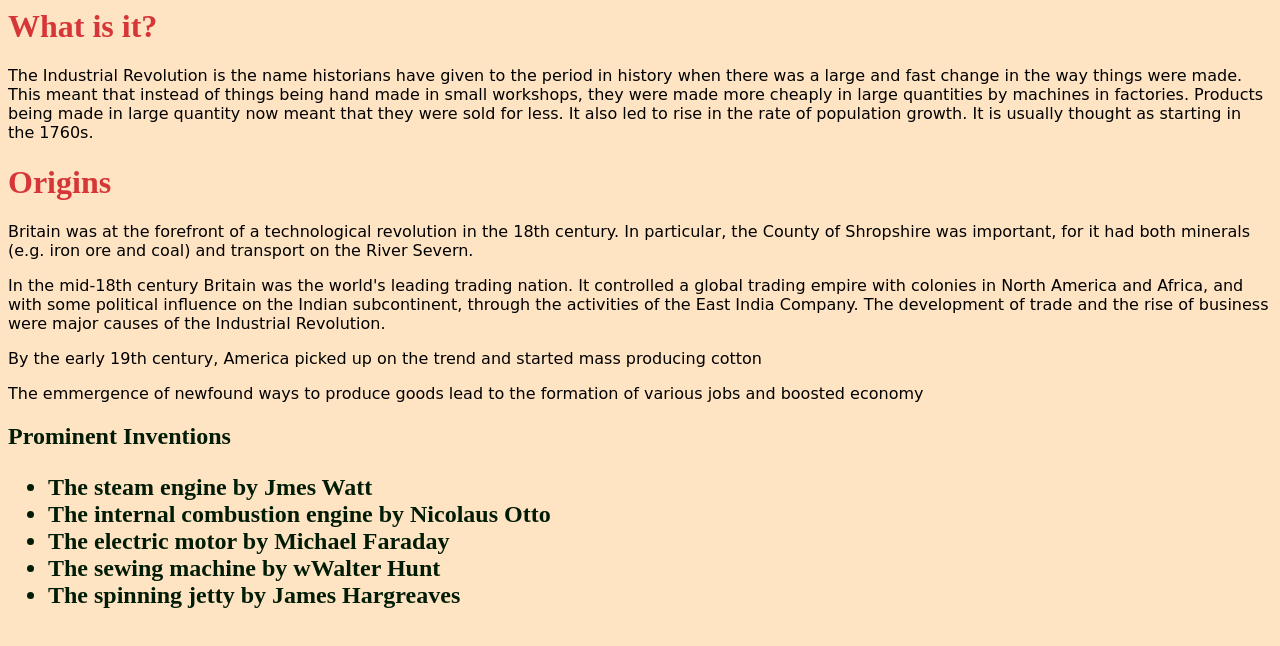
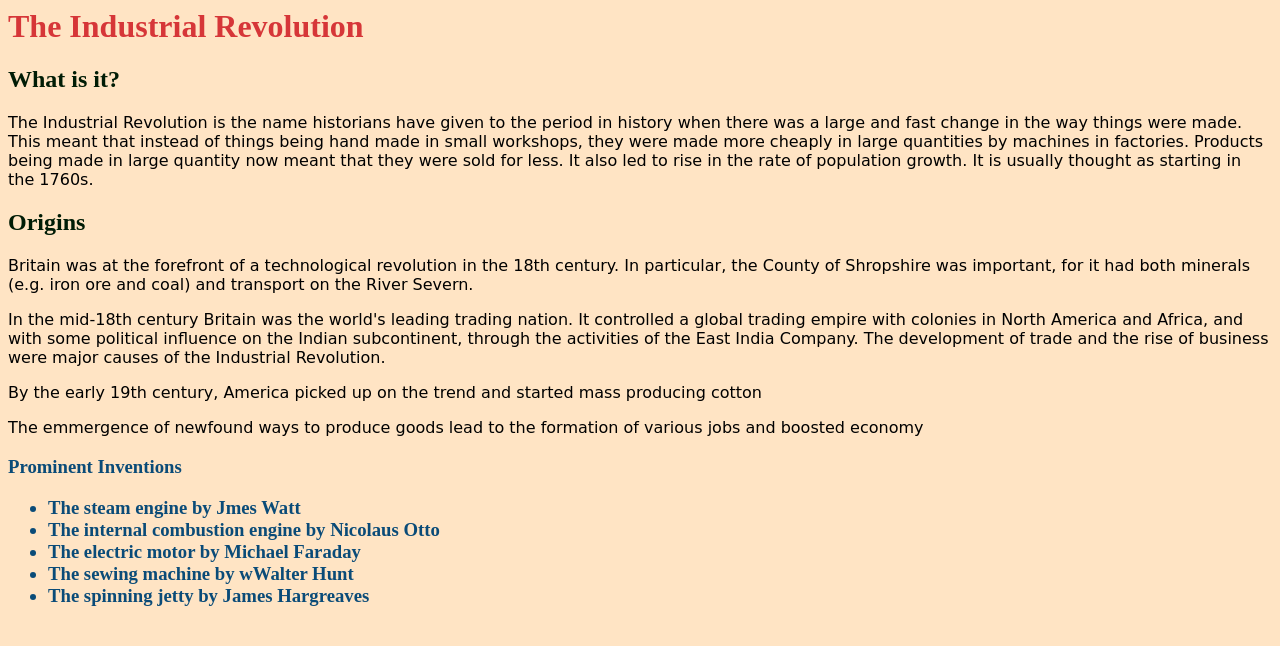
Before and after one commit to Rishy-Ponnam/my-project1, a plain HTML site: page index.html in a window 1280 px wide. Drawn offline with Linux system fonts and the light colour scheme.

Commit message:
Update index.html

```diff
--- a/index.html
+++ b/index.html
@@ -6,16 +6,17 @@
     </head>
 
 <body>
-    <h1>What is it?</h1>
+   <h1>The Industrial Revolution</h1>
+    <h2>What is it?</h2>
     <p>The Industrial Revolution is the name historians have given to the period in history when there was a large and fast change in the way things were made. This meant that instead of things being hand made in small workshops, they were made more cheaply in large quantities by machines in factories. Products being made in large quantity now meant that they were sold for less. It also led to rise in the rate of population growth. It is usually thought as starting in the 1760s.</p>
 
-    <h1>Origins</h1>
+    <h2>Origins</h2>
         <p>Britain was at the forefront of a technological revolution in the 18th century. In particular, the County of Shropshire was important, for it had both minerals (e.g. iron ore and coal) and transport on the River Severn.</p>
         <p>In the mid-18th century Britain was the world's leading trading nation. It controlled a global trading empire with colonies in North America and Africa, and with some political influence on the Indian subcontinent, through the activities of the East India Company. The development of trade and the rise of business were major causes of the Industrial Revolution.</p>
         <p>By the early 19th century, America picked up on the trend and started mass producing cotton</p>
         <p>The emmergence of newfound ways to produce goods lead to the formation of various jobs and boosted economy</p>
 
-        <h2>Prominent Inventions<h2>
+        <h3>Prominent Inventions<h3>
         <ul>
         <li>The steam engine by Jmes Watt</li>
         <li>The internal combustion engine by Nicolaus Otto</li>
```
